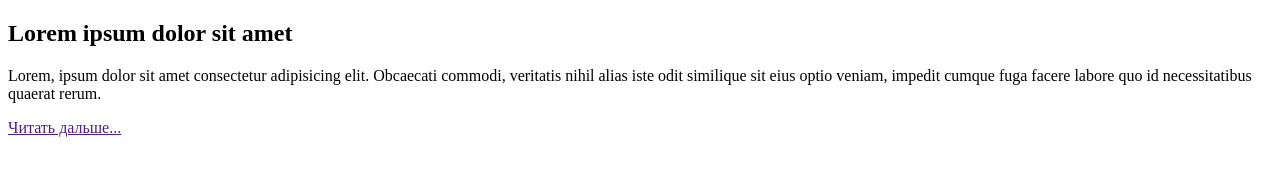
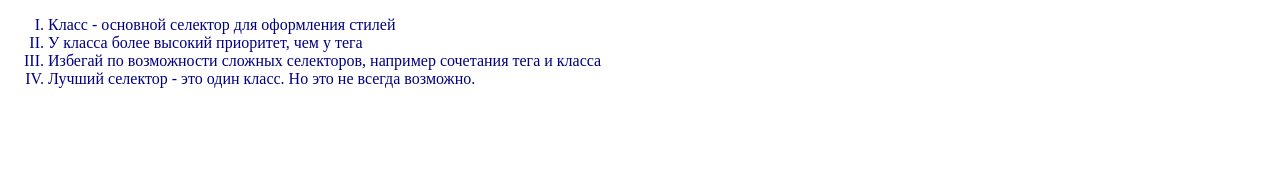
Before and after one commit to trofyna/work-with-examples, a plain HTML site: page index.html in a window 1280 px wide. Drawn offline with Linux system fonts and the light colour scheme.

Commit message:
css index
spec

```diff
--- a/css/styles.css
+++ b/css/styles.css
@@ -366,35 +366,38 @@ a[href="https://www.youtube.com"]
   } */
 
 
-  /* Специфичность - 0 0 1 0 */
-.post-title {
-    /* color: green;
-  }
-   */
-  /* ✅ Специфичность - 0 1 0 0 */
-  /* #title {
-    color: orange;
-  } */
-
   /* Третий подход
    заключается в задании очень специфичных классов блоку-родителю и каждому тегу внутри него по принципу имя_родителя-имя_ребёнка. */
 
-   .post {
-    /* Стили статьи */
-  }
-
-  .post-title {
-    /* Стили заголовка */
-  }
-
-  .post-text {
-    /* Стили текста */
+  /* .post {
+    color: green;
   }
 
   .post-link {
-    /* Стили ссылки */
+    color: currentColor;
+  } */
+/*
+  .alert {
+    --alert-text-color: black;
+    --alert-accent-color: tomato;
   }
 
-  .post-link:hover {
-    /* Стили ссылки при ховере */
+  .alert-text {
+    color: var(--alert-text-color);
+    border: 1px solid var(--alert-accent-color);
   }
+
+  .alert-icon {
+    background-color: var(--alert-accent-color);
+  }
+ */
+
+ li {
+    list-style: none;
+    color: green;
+  }
+
+  .rules >li {
+    list-style: upper-roman;
+    color: navy;
+  }
--- a/index.html
+++ b/index.html
@@ -218,7 +218,7 @@ perferendis illum laboriosam quis officiis incidunt ipsa ab sequi ducimus nobis
   <!-- Третий подход заключается в задании очень специфичных классов
    блоку-родителю и каждому тегу внутри него по принципу имя_родителя-имя_ребёнка. -->
 
-
+<!--
   <article class="post">
     <h1 class="post-title">Lorem ipsum dolor sit amet</h1>
     <p class="post-text">
@@ -227,7 +227,21 @@ perferendis illum laboriosam quis officiis incidunt ipsa ab sequi ducimus nobis
       cumque fuga facere labore quo id necessitatibus quaerat rerum.
     </p>
     <a href="" class="post-link">Читать дальше...</a>
-  </article>
+  </article> -->
+
+  <!-- <div class="alert">
+    <p class="alert-text">Alert text</p>
+    <svg class="alert-icon"></svg>
+  </div>
+   -->
+
+   <ol class="rules">
+    <li class="rule">Класс - основной селектор для оформления стилей</li>
+    <li class="rule">У класса более высокий приоритет, чем у тега</li>
+    <li class="rule">Избегай по возможности сложных селекторов, например сочетания тега и класса</li>
+    <li class="rule">Лучший селектор - это один класс. Но это не всегда возможно.</li>
+  </ol>
+
 
 </body>
 </html>
```
